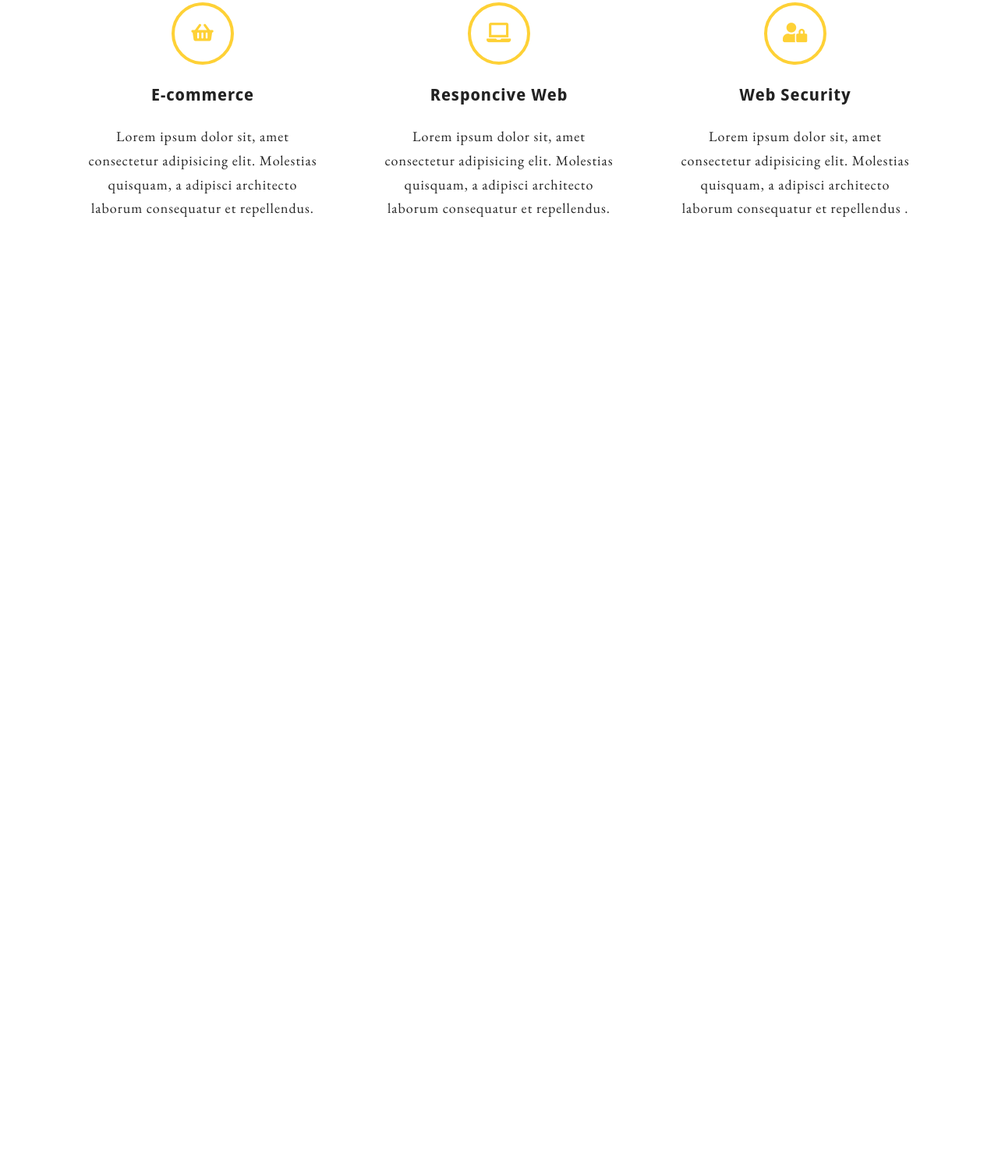
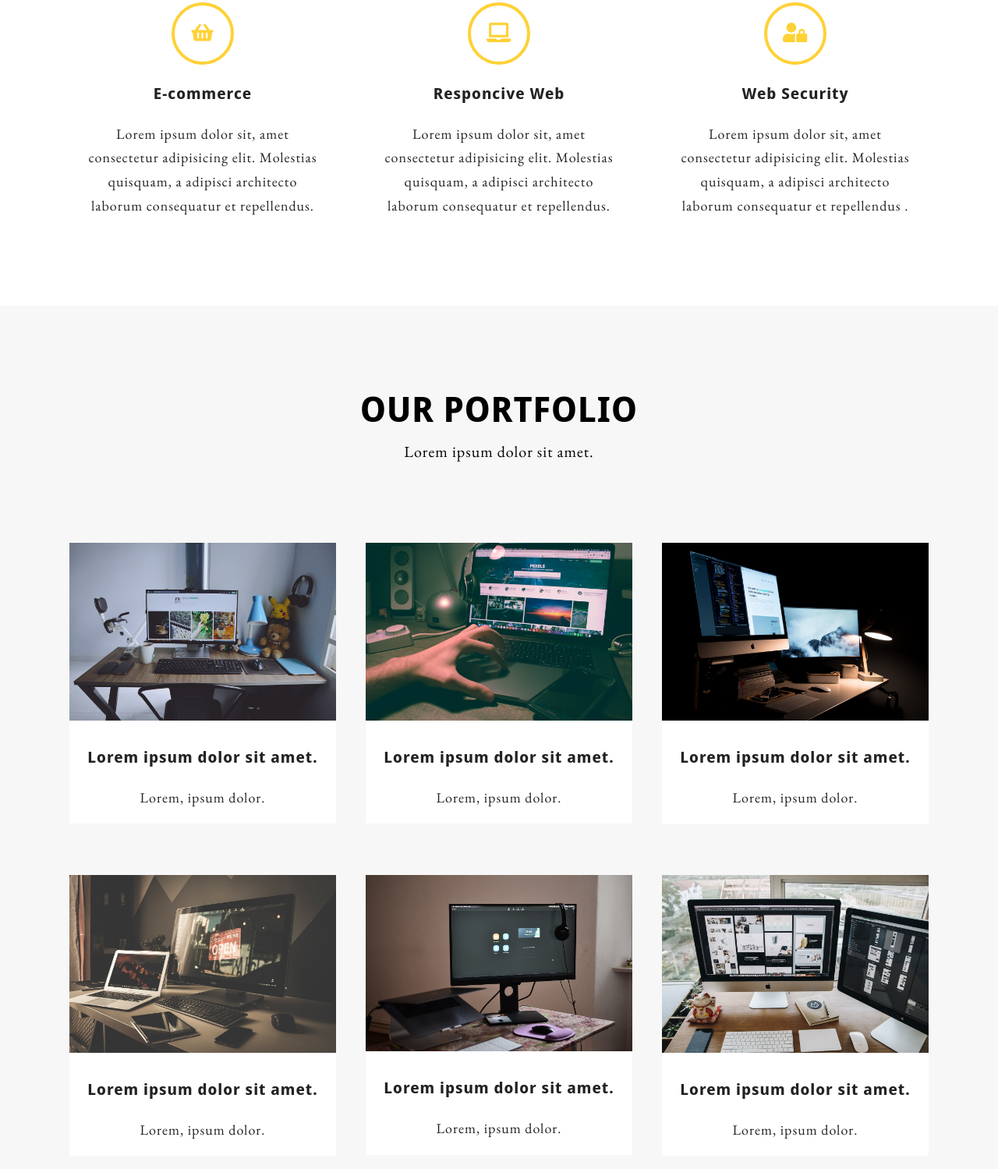
Before and after one commit to Vladyslav1998/Git-zadanie-koncowe, a website: page index.html in a window 1280 px wide. Shown: the part 1101-2600 px from the top of the page at 78% size. Before the commit the page ends 1497 px from the top, so only its background shows below. Drawn offline with nearby package versions, Linux system fonts and the light colour scheme.

Commit message:
Add section portfolio

```diff
--- a/index.html
+++ b/index.html
@@ -52,7 +52,7 @@
    <section>
       <div class="container">
          <h2 class="section-title">SERCVICES</h2>
-         <p class="section-subtitle">Lorem ipsum dolor amet consectetur adipisicing elit.</p>
+         <p class="section-subtitle">Lorem ipsum dolor amet consectetur adipisicing elit</p>
          <div class="wrapper">
             <div class="wrap">
                <i class="fas fa-shopping-basket"></i>
@@ -72,5 +72,55 @@
          </div>
       </div>
    </section>
+   <section class="portfolio">
+      <div class="container">
+         <h2 class="section-title">OUR PORTFOLIO</h2>
+         <p class="section-subtitle">Lorem ipsum dolor sit amet.</p>
+         <div class="wrapper-section">
+            <div class="wrap-section">
+               <div class="wrap-image">
+                  <img src="images/pexels-bich-tran-1714340.jpg" alt="image">
+               </div>
+               <h3 class="wrap-title">Lorem ipsum dolor sit amet.</h3>
+               <p class="wrap-subtitle">Lorem, ipsum dolor.</p>
+            </div>
+            <div class="wrap-section">
+               <div class="wrap-image">
+                  <img src="images/pexels-julien-bachelet-891141.jpg" alt="image">
+               </div>
+               <h3 class="wrap-title">Lorem ipsum dolor sit amet.</h3>
+               <p class="wrap-subtitle">Lorem, ipsum dolor.</p>
+            </div>
+            <div class="wrap-section">
+               <div class="wrap-image">
+                  <img src="images/pexels-lee-campbell-115655.jpg" alt="image">
+               </div>
+               <h3 class="wrap-title">Lorem ipsum dolor sit amet.</h3>
+               <p class="wrap-subtitle">Lorem, ipsum dolor.</p>
+            </div>
+            <div class="wrap-section">
+               <div class="wrap-image">
+                  <img src="images/pexels-mateusz-dach-450035.jpg" alt="image">
+               </div>
+               <h3 class="wrap-title">Lorem ipsum dolor sit amet.</h3>
+               <p class="wrap-subtitle">Lorem, ipsum dolor.</p>
+            </div>
+            <div class="wrap-section">
+               <div class="wrap-image">
+                  <img src="images/pexels-skylar-kang-6045232.jpg" alt="image">
+               </div>
+               <h3 class="wrap-title">Lorem ipsum dolor sit amet.</h3>
+               <p class="wrap-subtitle">Lorem, ipsum dolor.</p>
+            </div>
+            <div class="wrap-section">
+               <div class="wrap-image">
+                  <img src="images/pexels-tranmautritam-326508.jpg" alt="image">
+               </div>
+               <h3 class="wrap-title">Lorem ipsum dolor sit amet.</h3>
+               <p class="wrap-subtitle">Lorem, ipsum dolor.</p>
+            </div>
+         </div>
+      </div>
+   </section>
 </body>
 </html>
--- a/sass/style.scss
+++ b/sass/style.scss
@@ -219,7 +219,7 @@ section {
 .wrap-title {
    font-family: $font-one;
    color: $color-three;
-   font-size: 21px;
+   font-size: 20px;
 }
 
 .wrap-subtitle {
@@ -227,3 +227,32 @@ section {
    color: $color-three;
    font-size: 18px;
 }
+
+/* Portfolio */
+
+.portfolio {
+   background-color: $color-four;
+   padding-bottom: 20px;
+}
+
+.wrapper-section {
+   display: flex;
+   flex-wrap: wrap;
+   justify-content: space-around;
+}
+
+.wrap-section {
+   flex: 0 1 33,333%;
+   margin-bottom: 65px;
+   background-color: $color-two;
+   height: 50%;
+   width: 30%;
+}
+
+.wrap-image {
+   img {
+      max-width: 100%;
+      object-fit: cover;
+   }
+
+}
```
Also changed, not shown: css/style.css, 1 other file.
